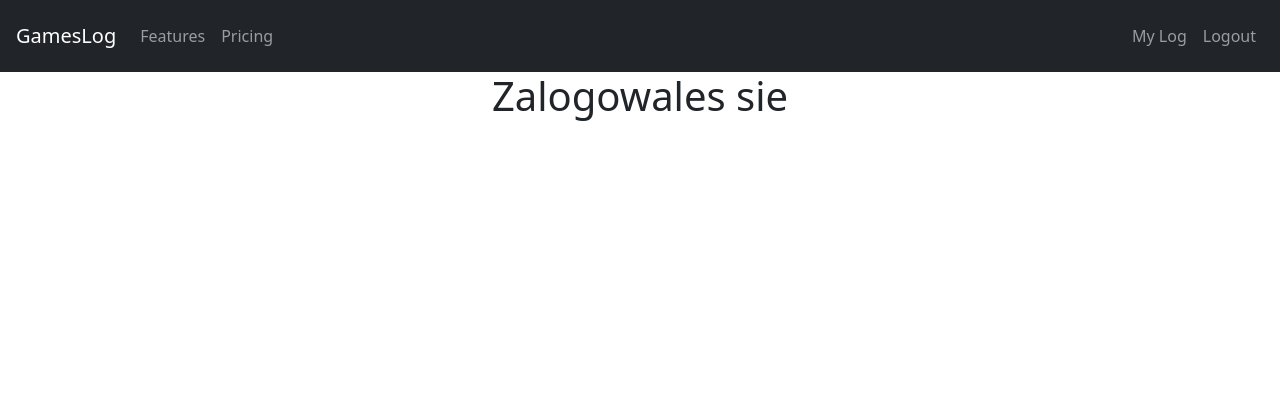
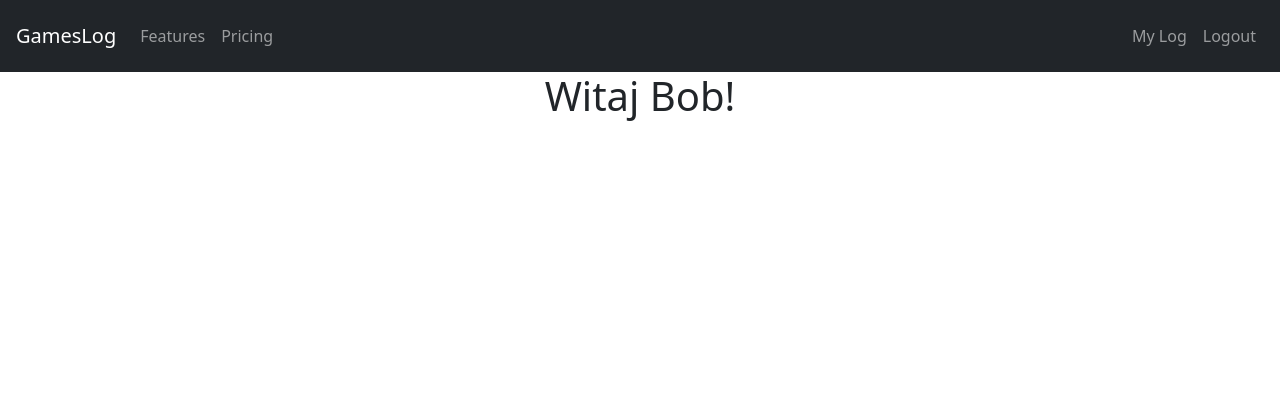
Before and after one commit to wrzepka/GamesLog, a Flask app: template templates/index.html in a window 1280 px wide. Shown: the top 420 px of the page. Run offline with Flask 3, Linux system fonts and the light colour scheme; the template is opened without the code that fills it, so the values that code supplies are empty; a user stored in the database is signed in.

Commit message:
add username to the session

```diff
--- a/app.py
+++ b/app.py
@@ -42,6 +42,8 @@
             return render_template('login.html', error=error)
         else:
             session['user_id'] = user['id']
+            username = db.execute("SELECT username from users WHERE id = ?", (user['id'], )).fetchone()
+            session['username'] = username['username']
             return redirect('/')
     else:
         return render_template('login.html')
--- a/templates/index.html
+++ b/templates/index.html
@@ -2,7 +2,7 @@
 {% block title %}Index{% endblock %}
 {% block content %}
 {% if session.get("user_id")%}
-<h1 class="mb-4">Zalogowales sie</h1>
+<h1 class="mb-4">Witaj {{session['username']}}!</h1>
 {% else %}
 <h1 class="mb-4">BEST GAMES OF ALL TIME!</h1>
 {% endif %}
```
Also changed, not shown: database.db.
